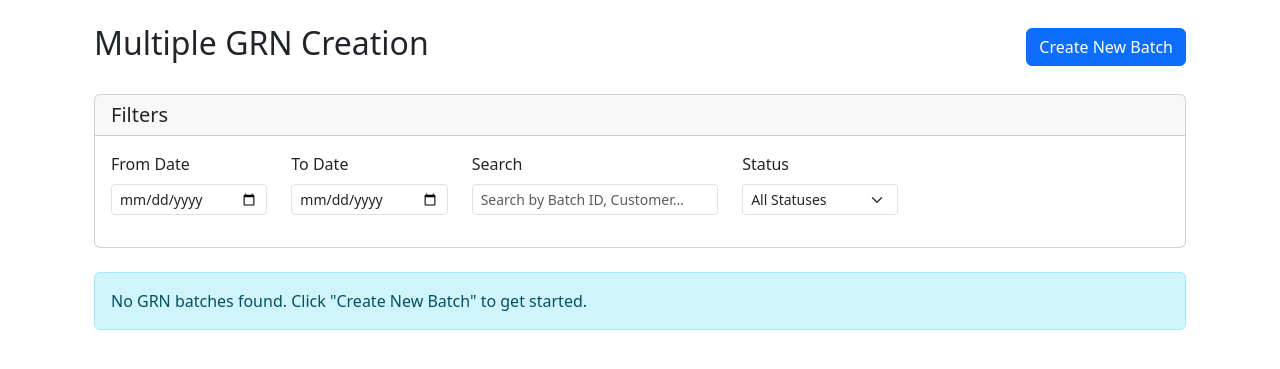
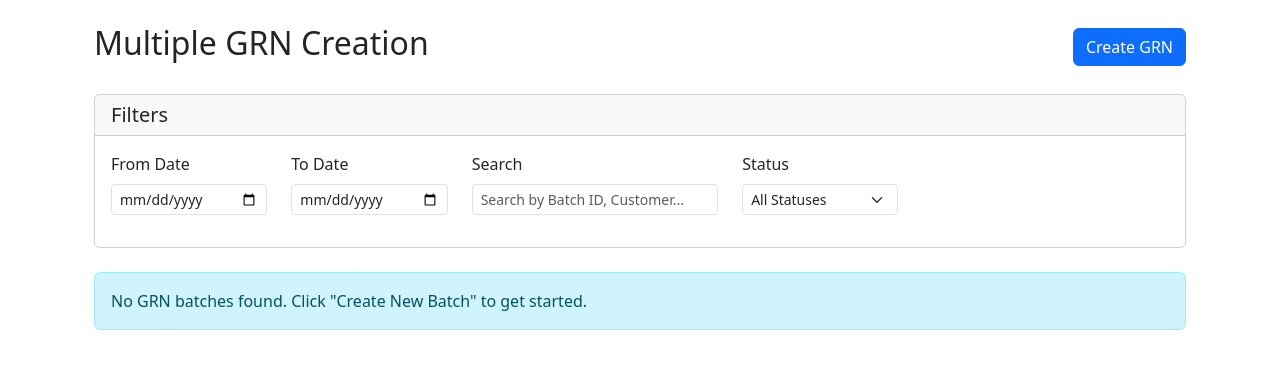
Before and after one commit to pragavigithub/Emerald_BarCode_20251112, a Flask app: page /multi-grn/ in a window 1280 px wide. Shown: the part 106-475 px from the top of the page. Run offline with Flask 3, Linux system fonts and the light colour scheme; a user stored in the database is signed in; parts of the project's set-up code (start-up, migrations or seed data) failed here and were passed over; some libraries are stand-ins or nearby versions.

Commit message:
Commit DATA

```diff
--- a/modules/multi_grn_creation/templates/multi_grn/index.html
+++ b/modules/multi_grn_creation/templates/multi_grn/index.html
@@ -5,7 +5,7 @@
     <div class="d-flex justify-content-between align-items-center mb-4">
         <h2><i class="fas fa-boxes"></i> Multiple GRN Creation</h2>
         <a href="{{ url_for('multi_grn.create_step1_customer') }}" class="btn btn-primary">
-            <i class="fas fa-plus"></i> Create New Batch
+            <i class="fas fa-plus"></i> Create GRN
         </a>
     </div>
 
```
Also changed, not shown: 1 other file.
